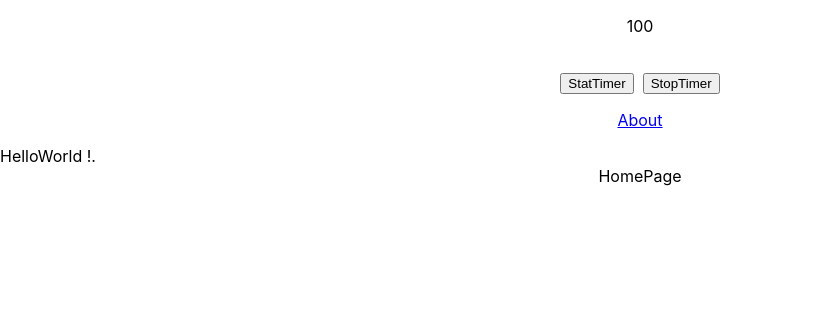
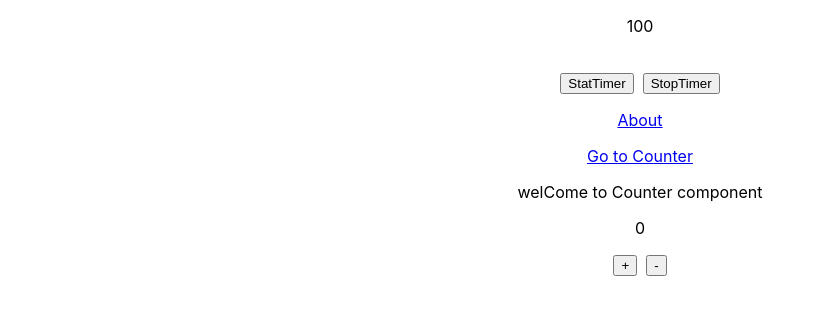
Before and after one commit to bhuvaneshwaran-kumar/JS-Reference, a React (Create React App) app: page /counter in a window 1280 px wide. Shown: the top 314 px of the page, without its empty margins (0-824 px from the left). Built offline with nearby package versions, Linux system fonts and the light colour scheme.

Commit message:
added context

```diff
--- a/src/App.js
+++ b/src/App.js
@@ -1,6 +1,7 @@
 import { useRef, useState } from "react";
 import { Switch, Route, Link } from "react-router-dom";
 import About from "./pages/About";
+import KeepCount from "./pages/KeepCount";
 function App() {
   const [timeInSeconds, setTimeInSeconds] = useState(100);
   const timer = useRef();
@@ -22,14 +23,20 @@ function App() {
         <p>
           <Link to="/about">About</Link>
         </p>
+        <p>
+          <Link to="/counter">Go to Counter</Link>
+        </p>
       </center>
-      HelloWorld !.
+
       <Switch>
-        <Route to="/" exact>
+        <Route path="/" exact>
           <center>HomePage</center>
         </Route>
-        <Route to="/about" exact>
+        <Route path="/about" exact>
           <About />
+        </Route>
+        <Route path="/counter" exact>
+          <KeepCount />
         </Route>
       </Switch>
     </div>
--- /dev/null
+++ b/src/context/UserProvider.js
@@ -0,0 +1,16 @@
+import { createContext, useContext, useState } from 'react'
+
+const userContext = createContext()
+
+function UserProvider({ children }) {
+    const [count, setCount] = useState(0)
+    return (
+        <userContext.Provider value={[count, setCount]}>
+            {children}
+        </userContext.Provider>
+    )
+}
+
+export const useCounter = () => useContext(userContext)
+
+export default UserProvider
--- a/src/index.js
+++ b/src/index.js
@@ -3,11 +3,13 @@ import ReactDOM from 'react-dom';
 import './index.css';
 import App from './App';
 import { BrowserRouter as Router } from 'react-router-dom';
-
+import UserProvider from './context/UserProvider'
 ReactDOM.render(
   <React.StrictMode>
     <Router>
-      <App />
+      <UserProvider >
+        <App />
+      </UserProvider>
     </Router>
   </React.StrictMode>,
   document.getElementById('root')
--- a/src/pages/About.js
+++ b/src/pages/About.js
@@ -1,10 +1,15 @@
 import React from 'react'
+import { useCounter } from "../context/UserProvider";
+
 
 function About() {
+    const [count] = useCounter();
+
     return (
         <div>
             <center>
                 About Page.
+                Hey This Bhuvan and I am {count} years old.
             </center>
         </div>
     )
--- /dev/null
+++ b/src/pages/KeepCount.js
@@ -0,0 +1,19 @@
+import React from "react";
+import { useCounter } from "../context/UserProvider";
+
+function KeepCount() {
+  const [count, setCount] = useCounter();
+
+  const incrementCount = () => setCount((prev) => prev + 1);
+  const decrementCount = () => setCount((prev) => prev - 1);
+  return (
+    <center>
+      <div>welCome to Counter component</div>
+      <p>{count}</p>
+      <button onClick={incrementCount}> + </button> &nbsp;
+      <button onClick={decrementCount}> - </button>
+    </center>
+  );
+}
+
+export default KeepCount;
```
Also changed, not shown: 1 other file (tests, documents, lock files or other folders).
